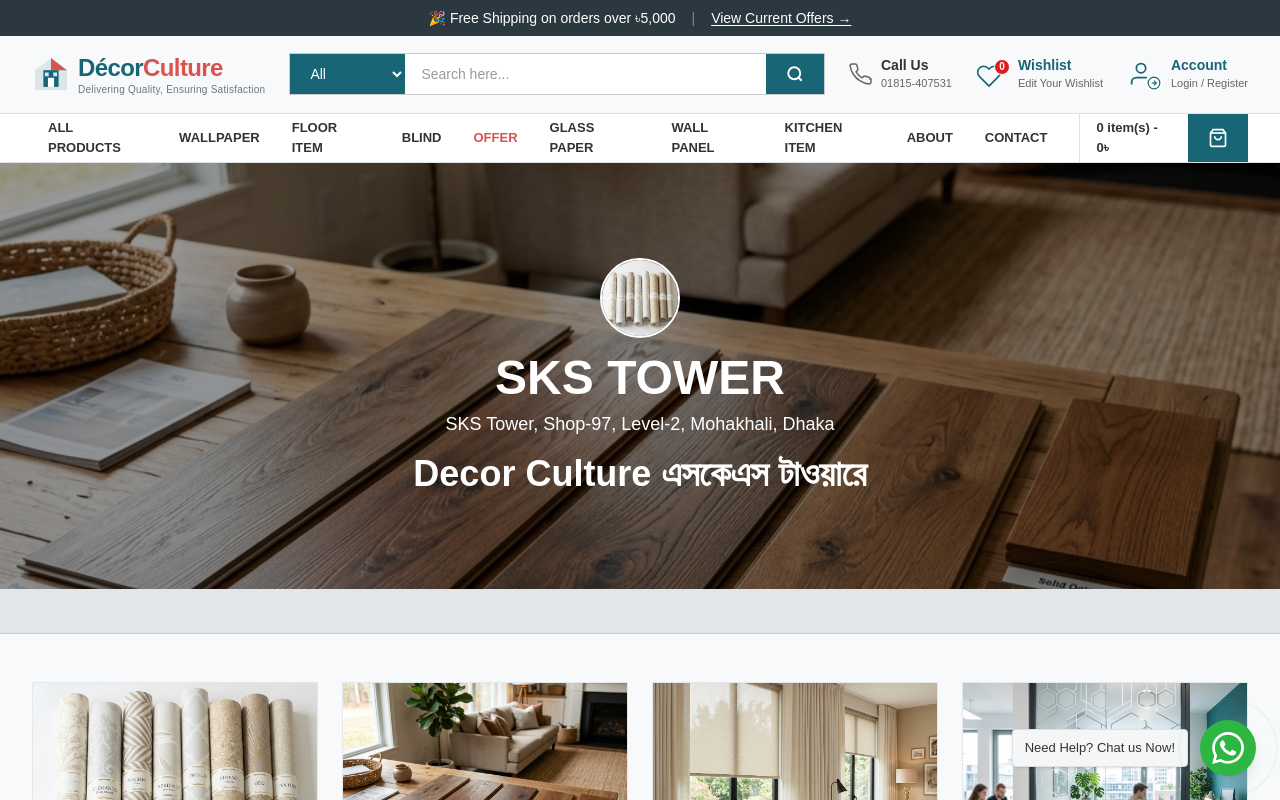
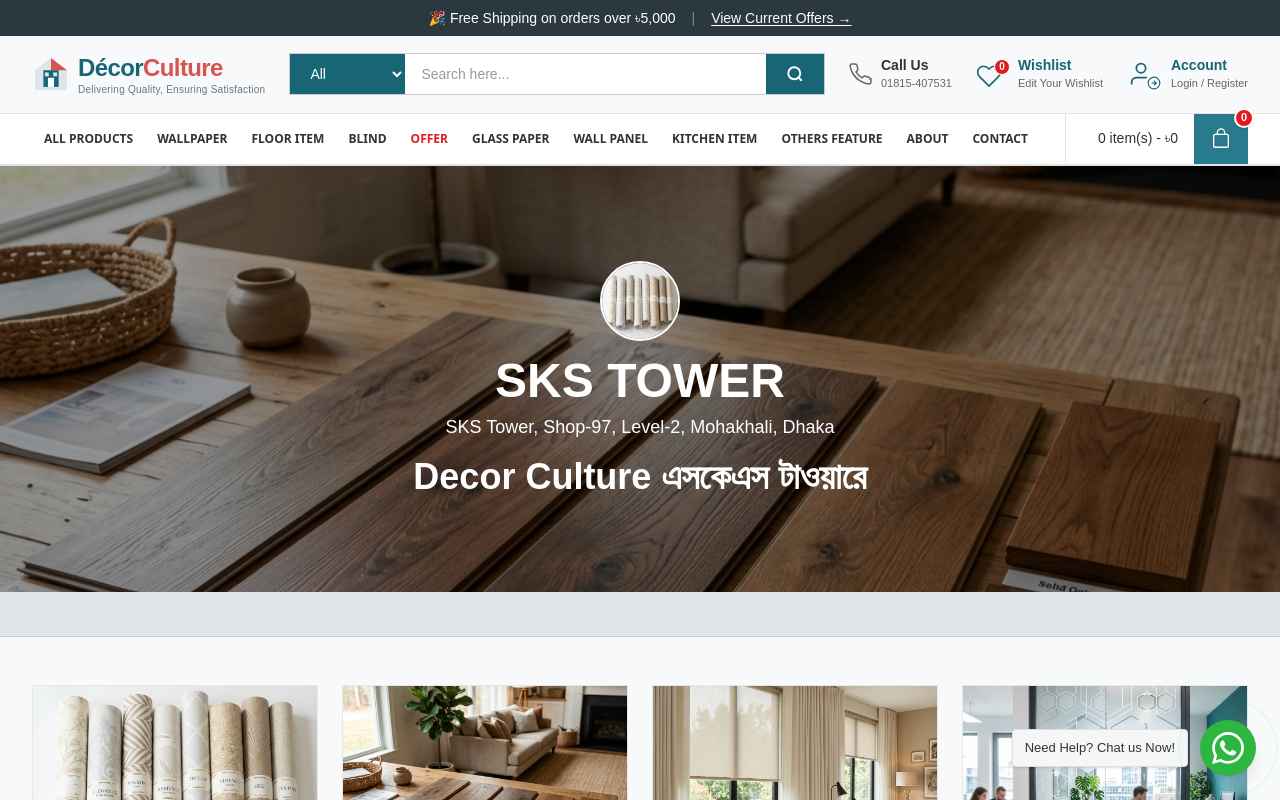
Before and after one commit to Tanvi183/Ecommerce-Frontend, a Next.js app: page / in a window 1280 px wide. Shown: the top 800 px of the page. Built offline with nearby package versions, Linux system fonts and the light colour scheme.

Commit message:
feat: implement responsive navigation bar component with search, cart, and account utilities

```diff
--- a/src/components/layout/Navbar.tsx
+++ b/src/components/layout/Navbar.tsx
@@ -4,11 +4,12 @@
 import { useWishlistStore } from "@/store/useWishlistStore";
 import { useState, useEffect } from "react";
 import Link from "next/link";
+import Image from "next/image";
 import { usePathname } from "next/navigation";
 import Container from "@/components/common/Container";
 import Logo from "@/components/common/Logo";
 import { ROUTES } from "@/constants/routes";
-import { cn } from "@/lib/utils";
+import { cn, formatPrice } from "@/lib/utils";
 
 const NAV_LINKS = [
   { label: "ALL PRODUCTS",  href: ROUTES.products },
@@ -23,12 +24,12 @@
       { label: "Floral Wallpaper", href: "/category/floral-wallpaper" },
       { label: "Foam Wallpaper", href: "/category/foam-wallpaper" },
       { label: "Geometric Wallpaper", href: "/category/geometric-wallpaper" },
-      { label: "Home Wallpaper", href: "/category/home-wallpaper" },
-      { label: "Kids Wallpaper", href: "/category/kids-wallpaper" },
-      { label: "Metallic Wallpaper", href: "/category/metallic-wallpaper" },
-      { label: "P-T VOL-2", href: "/category/p-t-vol-2" },
-      { label: "Premium-Textured-wallpaper", href: "/category/premium-textured-wallpaper" },
-      { label: "Textured Wallpaper", href: "/category/textured-wallpaper" }
+      { label: "Korean Wallpaper", href: "/category/korean-wallpaper" },
+      { label: "PVC Wallpaper", href: "/category/pvc-wallpaper" },
+      { label: "Stone Wallpaper", href: "/category/stone-wallpaper" },
+      { label: "Textured Wallpaper", href: "/category/textured-wallpaper" },
+      { label: "Vinyl Wallpaper", href: "/category/vinyl-wallpaper" },
+      { label: "Wooden Wallpaper", href: "/category/wooden-wallpaper" }
     ]
   },
   {
@@ -38,12 +39,11 @@
       { label: "Artificial Grass", href: "/category/artificial-grass" },
       { label: "Decking Floor", href: "/category/decking-floor" },
       { label: "Floor Carpet", href: "/category/floor-carpet" },
-      { label: "Pvc Coil Mats", href: "/category/pvc-coil-mats" },
-      { label: "PVC Floor", href: "/category/pvc-floor" },
-      { label: "PVC Floor Mats", href: "/category/pvc-floor-mats" },
-      { label: "Pvc Vinyl floor mat", href: "/category/pvc-vinyl-floor-mat" },
-      { label: "SPC Flooring", href: "/category/spc-flooring" },
-      { label: "Wooden Floor", href: "/category/wooden-floor" }
+      { label: "Floor Mat", href: "/category/floor-mat" },
+      { label: "Floor Runner", href: "/category/floor-runner" },
+      { label: "Rubber Floor", href: "/category/rubber-floor" },
+      { label: "SPC Floor", href: "/category/spc-floor" },
+      { label: "Vinyl Floor", href: "/category/vinyl-floor" }
     ]
   },
   { label: "BLIND",         href: ROUTES.blind },
@@ -53,16 +53,16 @@
     label: "WALL PANEL",
     href: ROUTES.wallPanel,
     subLinks: [
-      { label: "3D Wall Panel", href: "/category/3d-wall-panel" },
       { label: "Acoustic Panel", href: "/category/acoustic-panel" },
       { label: "Charcoal Louver Panel", href: "/category/charcoal-louver-panel" },
       { label: "PU Stone Wall Panels", href: "/category/pu-stone-wall-panels" },
       { label: "WPC", href: "/category/wpc" }
     ]
   },
-  { label: "KITCHEN ITEM",  href: ROUTES.kitchenItem },
-  { label: "ABOUT",         href: ROUTES.about },
-  { label: "CONTACT",       href: ROUTES.contact },
+  { label: "KITCHEN ITEM",    href: ROUTES.kitchenItem },
+  { label: "OTHERS FEATURE",  href: "/others-feature" },
+  { label: "ABOUT",           href: ROUTES.about },
+  { label: "CONTACT",         href: ROUTES.contact },
 ];
 
 interface NavbarProps {
@@ -78,6 +78,8 @@
   const [isMounted, setIsMounted] = useState(false);
   const cartTotalItems = useCartStore((state) => state.totalItems);
   const cartTotalPrice = useCartStore((state) => state.totalPrice);
+  const cartItemsStore = useCartStore((state) => state.items);
+  const removeFromCart = useCartStore((state) => state.removeFromCart);
   const wishlistItems = useWishlistStore((state) => state.items);
 
   useEffect(() => {
@@ -86,6 +88,7 @@
 
   const cartCount = isMounted ? cartTotalItems : 0;
   const totalPrice = isMounted ? cartTotalPrice : 0;
+  const cartItems = isMounted ? cartItemsStore : [];
   const wishlistCount = isMounted ? wishlistItems.length : 0;
 
   return (
@@ -208,8 +211,8 @@
       </div>
 
       {/* ── Nav links row ── */}
-      <div className="hidden lg:block bg-white border-t border-[var(--border)] relative">
-        <Container className="flex justify-between items-center relative h-12">
+      <div className="hidden lg:block bg-white border-t border-b border-[#e5e5e5] relative">
+        <Container className="flex justify-between items-center relative h-[50px]">
           {/* Main Links */}
           <nav className="flex items-center h-full">
             {NAV_LINKS.map((link) => {
@@ -219,12 +222,12 @@
                   <Link
                     href={link.href}
                     className={cn(
-                      "px-4 text-[13px] font-bold transition-colors flex items-center h-full",
-                      isActive
-                        ? "text-[#dc3545]"
-                        : link.isOffer
-                          ? "text-[var(--accent)] hover:text-[var(--accent-dark)]"
-                          : "text-[#333] group-hover:text-[var(--primary)]"
+                      "px-2 xl:px-3 text-[12px] font-sans font-bold transition-colors flex items-center h-full",
+                      link.isOffer
+                        ? "text-[#e11b22]"
+                        : isActive
+                          ? "text-[#e11b22]"
+                          : "text-[#333333] group-hover:text-[var(--primary)]"
                     )}
                   >
                     {link.label}
@@ -257,23 +260,98 @@
           </nav>
 
           {/* Cart Block */}
-          <div className="flex items-center h-full border-l border-[var(--border)] pl-4 ml-4">
-            <span className="text-[13px] font-bold text-[#333] mr-4">
-              {cartCount} item(s) - {totalPrice}৳
-            </span>
-            <button
-              onClick={onCartOpen}
-              className="bg-[var(--primary)] hover:bg-[var(--primary-dark)] text-white h-full px-5 flex items-center justify-center transition-colors relative"
+          <div className="flex items-center h-[50px] my-auto ml-2 pl-4 border-l border-[#e5e5e5] relative group cursor-pointer">
+            <div className="px-4 h-full flex items-center justify-center">
+              <span className="text-[14px] font-normal text-[#333]">
+                {cartCount} item(s) - {formatPrice(totalPrice)}
+              </span>
+            </div>
+            <Link
+              href={ROUTES.cart}
+              className="bg-[#277b8c] hover:bg-[#186675] text-white h-[50px] px-4 flex items-center justify-center transition-colors relative"
             >
-              <svg width="20" height="20" fill="none" stroke="currentColor" strokeWidth="2" viewBox="0 0 24 24">
-                <path d="M6 2L3 6v14a2 2 0 0 0 2 2h14a2 2 0 0 0 2-2V6l-3-4z" /><line x1="3" y1="6" x2="21" y2="6" /><path d="M16 10a4 4 0 0 1-8 0" />
+              <svg width="22" height="22" fill="none" stroke="currentColor" strokeWidth="1.5" viewBox="0 0 24 24">
+                <rect x="4" y="7" width="16" height="14" rx="1.5" />
+                <path d="M8 7V5a4 4 0 0 1 8 0v2" />
               </svg>
-              {cartCount > 0 && (
-                <span className="absolute -top-2 -right-2 bg-[var(--destructive)] text-white text-[10px] font-bold w-5 h-5 rounded-full flex items-center justify-center">
-                  {cartCount}
-                </span>
+              {/* Overlapping Badge */}
+              <span className="absolute -top-[6px] -right-[6px] bg-[#e11b22] text-white text-[11px] font-bold min-w-[20px] h-[20px] px-1 rounded-full flex items-center justify-center leading-none border-2 border-white shadow-sm">
+                {cartCount}
+              </span>
+            </Link>
+
+            {/* Cart Dropdown */}
+            <div className="absolute top-full right-0 mt-0 w-[350px] bg-[#f8f9fa] shadow-2xl opacity-0 invisible group-hover:opacity-100 group-hover:visible transition-all duration-300 z-50 border border-[#e5e5e5] before:content-[''] before:absolute before:-top-[8px] before:right-6 before:border-[8px] before:border-transparent before:border-b-[#f8f9fa]">
+              {cartCount === 0 ? (
+                <div className="p-6 text-center text-[13px] text-[#666]">
+                  Your shopping cart is empty!
+                </div>
+              ) : (
+                <>
+                  {/* Item List */}
+                  <div className="max-h-[300px] overflow-y-auto">
+                    {cartItems.map((item) => (
+                      <div key={item.id} className="flex items-center gap-3 p-3 border-b border-[#e5e5e5] bg-white">
+                        <Link href={ROUTES.productDetail(item.product.slug)} className="flex-shrink-0 w-[60px] h-[60px] border border-[#e5e5e5] relative">
+                          <Image src={item.product.thumbnail} alt={item.product.name} fill className="object-cover p-1" />
+                        </Link>
+                        <div className="flex-1 min-w-0">
+                          <Link href={ROUTES.productDetail(item.product.slug)} className="text-[13px] text-[#186675] hover:underline font-bold truncate block">
+                            {item.product.name}
+                          </Link>
+                        </div>
+                        <div className="text-[13px] text-[#333]">x {item.quantity}</div>
+                        <div className="text-[13px] font-bold text-[#333] w-[60px] text-right">{formatPrice(item.price)}</div>
+                        <button
+                          onClick={(e) => {
+                            e.preventDefault();
+                            e.stopPropagation();
+                            removeFromCart(item.id);
+                          }}
+                          className="text-[#d9534f] hover:text-[#c9302c] transition-colors p-1"
+                        >
+                          <svg width="14" height="14" fill="none" stroke="currentColor" strokeWidth="2" viewBox="0 0 24 24"><path d="M18 6L6 18M6 6l12 12"/></svg>
+                        </button>
+                      </div>
+                    ))}
+                  </div>
+
+                  {/* Totals */}
+                  <div className="p-3 bg-[#f8f9fa] border-b border-[#e5e5e5]">
+                    <div className="flex justify-end gap-6 mb-2 text-[13px]">
+                      <span className="font-bold text-[#333]">Sub-Total</span>
+                      <span className="text-[#333] font-bold w-[70px] text-right">{formatPrice(totalPrice)}</span>
+                    </div>
+                    <div className="flex justify-end gap-6 text-[13px]">
+                      <span className="font-bold text-[#333]">Total</span>
+                      <span className="text-[#333] font-bold w-[70px] text-right">{formatPrice(totalPrice)}</span>
+                    </div>
+                  </div>
+
+                  {/* Buttons */}
+                  <div className="p-3 bg-[#e9ecef] flex gap-2">
+                    <Link
+                      href={ROUTES.cart}
+                      className="flex-1 bg-[#186675] text-white py-2 flex items-center justify-center gap-2 hover:bg-[#13525e] transition-colors text-[13px] font-bold"
+                    >
+                      <svg width="14" height="14" fill="none" stroke="currentColor" strokeWidth="2" viewBox="0 0 24 24">
+                        <path d="M6 2L3 6v14a2 2 0 0 0 2 2h14a2 2 0 0 0 2-2V6l-3-4z" /><line x1="3" y1="6" x2="21" y2="6" /><path d="M16 10a4 4 0 0 1-8 0" />
+                      </svg>
+                      View Cart
+                    </Link>
+                    <Link
+                      href={ROUTES.checkout}
+                      className="flex-1 bg-[#186675] text-white py-2 flex items-center justify-center gap-2 hover:bg-[#13525e] transition-colors text-[13px] font-bold"
+                    >
+                      Checkout
+                      <svg width="14" height="14" fill="none" stroke="currentColor" strokeWidth="2" viewBox="0 0 24 24">
+                        <path d="M5 12h14M12 5l7 7-7 7"/>
+                      </svg>
+                    </Link>
+                  </div>
+                </>
               )}
-            </button>
+            </div>
           </div>
         </Container>
       </div>
```
